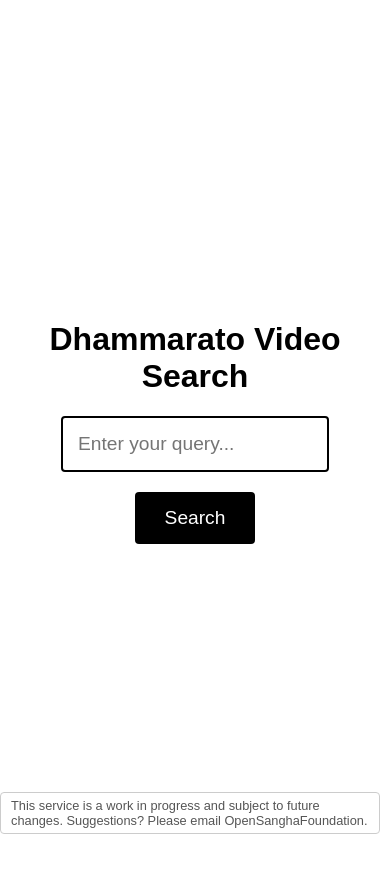
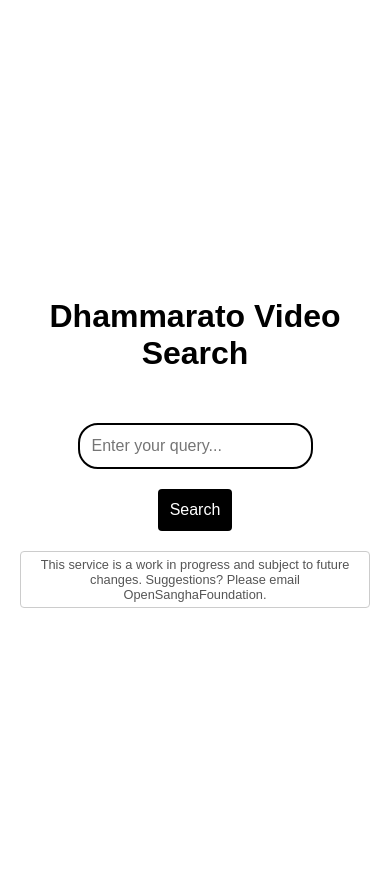
Before and after one commit to Fable67/Youtube-Video-Recommendation-Engine, a Flask app: page / in a window 390 px wide. Before the commit the page ends 834 px from the top, so only its background shows below. Run offline with Flask 3, Linux system fonts and the light colour scheme; parts of the project's set-up code (start-up, migrations or seed data) failed here and were passed over.

Commit message:
Add support for mobile phone and tablets

```diff
--- a/WebApp/templates/index.html
+++ b/WebApp/templates/index.html
@@ -3,6 +3,7 @@
 <head>
   <meta charset="utf-8">
   <title>Video Search</title>
+  <meta name="viewport" content="width=device-width, initial-scale=1">
   <style>
     body {
       background: #fff;
@@ -14,17 +15,25 @@
       display: flex;
       justify-content: center;
       align-items: center;
+      flex-direction: column;
     }
     .search-container {
       text-align: center;
     }
+    h1 {
+      padding-bottom: 30px;
+    }
     input[type="text"] {
-      width: 60%;
+      min-width: 200px;
       padding: 15px;
       font-size: 1.2em;
       border: 2px solid #000;
-      border-radius: 4px;
+      border-radius: 20px;
       outline: none;
+      white-space: nowrap;
+      overflow: hidden;
+      text-overflow: ellipsis;
+      display: inline-block;
     }
     button {
       padding: 15px 30px;
@@ -45,15 +54,28 @@
       margin-top: 10px;
     }
     .disclaimer {
-      position: fixed;
-      bottom: 10px;
-      right: 10px;
+      position: relative;
+      margin-top: 20px;
       font-size: 0.8em;
       color: #555;
       background: rgba(255, 255, 255, 0.8);
       padding: 5px 10px;
       border: 1px solid #ccc;
       border-radius: 4px;
+      text-align: center;
+    }
+    @media (max-width: 768px) {
+      body {
+        padding: 20px;
+      }
+      input[type="text"] {
+        font-size: 1em;
+        padding: 12px;
+      }
+      button {
+        font-size: 1em;
+        padding: 12px;
+      }
     }
   </style>
 </head>
@@ -61,7 +83,7 @@
   <div class="search-container">
     <h1>Dhammarato Video Search</h1>
     <form action="/search" method="post">
-      <input type="text" name="query" placeholder="Enter your query..." required>
+      <input type="text" name="query" placeholder="Enter your query..." required oninput="this.style.width = Math.min(((this.value.length + 1) * 8), document.documentElement.clientWidth * 0.7) + 'px';">
       <br>
       <button type="submit">Search</button>
     </form>
```
Also changed, not shown: WebApp/templates/results.html (+31 -2 lines).
